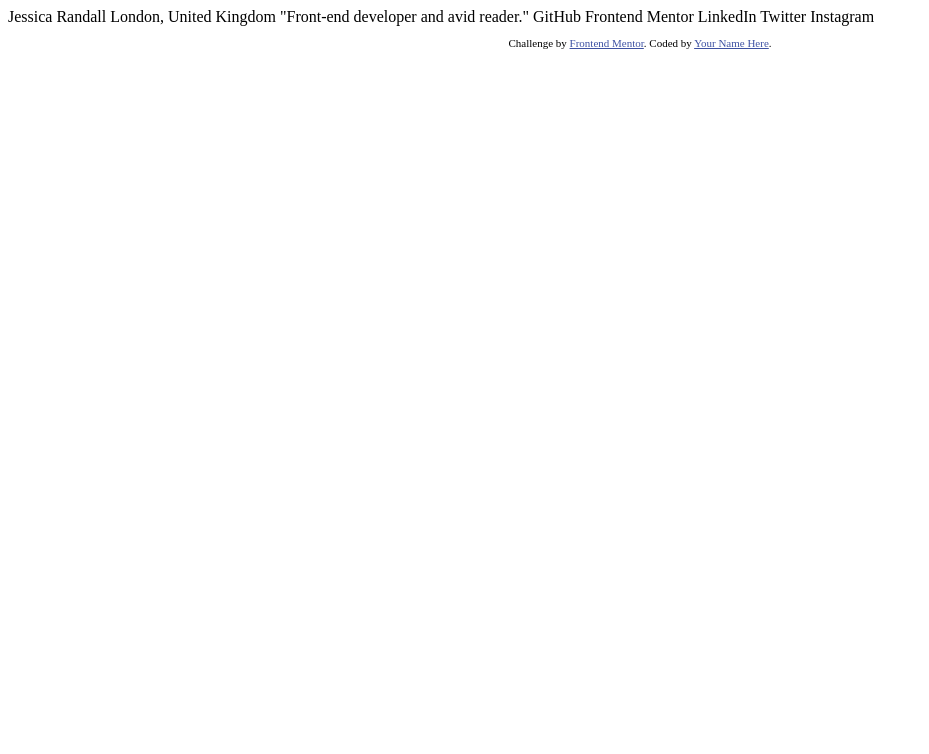
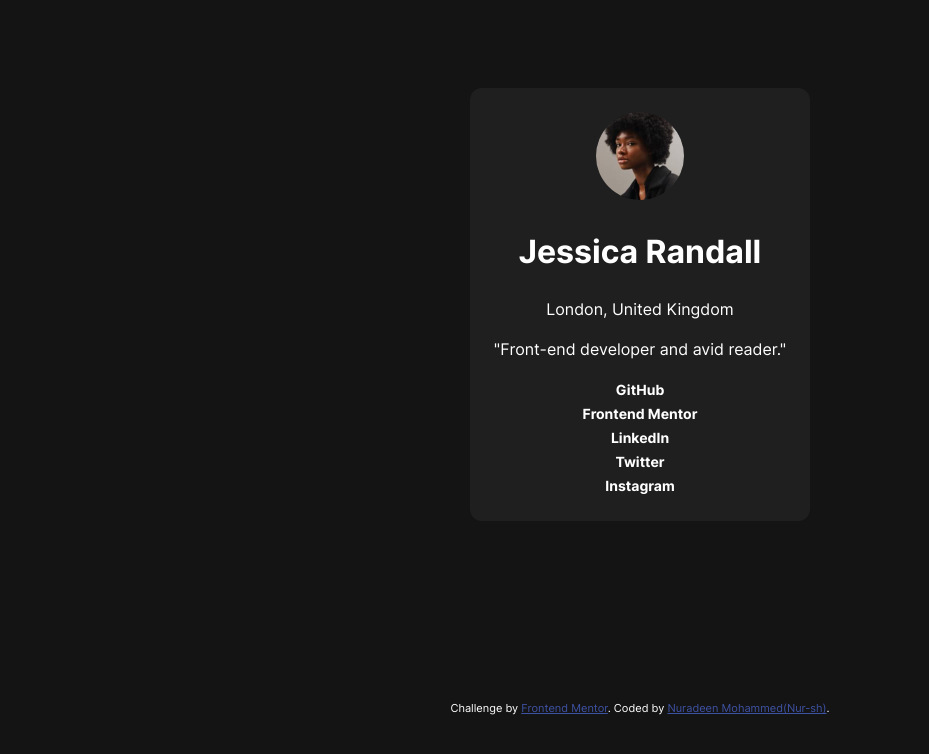
Before and after one commit to nursh/FM-Social-Links-Profile, a plain HTML site: page index.html in a window 1280 px wide. Shown: the whole page, without its empty margins (0-929 px from the left). Drawn offline with Linux system fonts and the light colour scheme.

Commit message:
Add basic html structure and font styles

```diff
--- a/index.html
+++ b/index.html
@@ -1,36 +1,60 @@
 <!DOCTYPE html>
 <html lang="en">
+
 <head>
   <meta charset="UTF-8">
-  <meta name="viewport" content="width=device-width, initial-scale=1.0"> <!-- displays site properly based on user's device -->
+  <meta name="viewport" content="width=device-width, initial-scale=1.0">
+  <!-- displays site properly based on user's device -->
 
   <link rel="icon" type="image/png" sizes="32x32" href="./assets/images/favicon-32x32.png">
+  <link rel="stylesheet" href="style.css">
 
   <title>Frontend Mentor | Social links profile</title>
 
   <!-- Feel free to remove these styles or customise in your own stylesheet 👍 -->
   <style>
-    .attribution { font-size: 11px; text-align: center; }
-    .attribution a { color: hsl(228, 45%, 44%); }
+    .attribution {
+      font-size: 11px;
+      text-align: center;
+    }
+
+    .attribution a {
+      color: hsl(228, 45%, 44%);
+    }
   </style>
 </head>
+
 <body>
 
-  Jessica Randall
-  London, United Kingdom
-  "Front-end developer and avid reader."
+  <main>
+    <div class="social-profile-card">
+      <img src="./assets/images/avatar-jessica.jpeg" alt="Jessica Randall Profile Portrait" class="social-profile-portrait">
+      <h1 class="social-profile-author">
+        Jessica Randall
+      </h1>
+      <p class="social-profile-location">
+        London, United Kingdom
+      </p>
+      <p class="social-profile-title">
+        "Front-end developer and avid reader."
+      </p>
 
-  GitHub
-  Frontend Mentor
-  LinkedIn
-  Twitter
-  Instagram
+      <ul class="social-profile-links">
+        <li><a href="#" class="social-profile-link">GitHub</a> </li>
+        <li><a href="#" class="social-profile-link">Frontend Mentor</a></li>
+        <li><a href="#" class="social-profile-link">LinkedIn</a></li>
+        <li><a href="#" class="social-profile-link">Twitter</a></li>
+        <li><a href="#" class="social-profile-link">Instagram</a></li>
+      </ul>
+    </div>
+  </main>
 
   <footer class="attribution">
     <p>
       Challenge by <a href="https://www.frontendmentor.io?ref=challenge" target="_blank">Frontend Mentor</a>.
-      Coded by <a href="#">Your Name Here</a>.
+      Coded by <a href="#">Nuradeen Mohammed(Nur-sh)</a>.
     </p>
   </footer>
 </body>
+
 </html>
--- /dev/null
+++ b/style.css
@@ -0,0 +1,89 @@
+@font-face {
+  font-family: "Inter";
+  src: url('./assets/fonts/static/Inter-Regular.ttf');
+  font-style: normal;
+  font-weight: 400;
+}
+
+@font-face {
+  font-family: "Inter";
+  src: url('./assets/fonts/static/Inter-SemiBold.ttf');
+  font-style: normal;
+  font-weight: 600;
+}
+
+@font-face {
+  font-family: "Inter";
+  src: url('./assets/fonts/static/Inter-Bold.ttf');
+  font-style: normal;
+  font-weight: 700;
+}
+
+:root {
+  --color-gray-900: #141414;
+  --color-gray-800: #1F1F1F;
+  --color-gray-700: #333333;
+  --color-green: #C4F82A;
+  --color-white: #FFFFFF;
+
+  /* Original: 24px */
+  --text-preset-1: 1.5rem;
+
+  /* Original: 14px */
+  --text-preset-2: 0.875rem;
+
+  --spacing-50: 4px;
+  --spacing-100: 8px;
+  --spacing-150: 12px
+  --spacing-200: 16px;
+  --spacing-300: 24px;
+  --spacing-500: 40px;
+}
+
+*,
+*::after,
+*::before {
+  box-sizing: border-box;
+}
+
+body {
+  line-height: 1.5;
+  color: white;
+  min-height: 100vh;
+  display: grid;
+  place-items: center;
+  gap: var(--spacing-100);
+  background-color: var(--color-gray-900);
+  text-align: center;
+  font-family: 'Inter', sans-serif;
+}
+
+.social-profile-portrait {
+  border-radius: 50%;
+  width: 88px;
+  height: 88px;
+}
+
+.social-profile-card  {
+  background-color: var(--color-gray-800);
+  padding: var(--spacing-300);
+  border-radius: 12px;
+  max-width: 28.5rem;
+}
+
+.social-profile-title {
+
+}
+
+.social-profile-links {
+  list-style: none;
+  padding: 0;
+  margin: 0;
+}
+
+.social-profile-link {
+  color: white;
+  text-decoration: none;
+  font-size: var(--text-preset-2);
+  font-weight: 700;
+}
```
